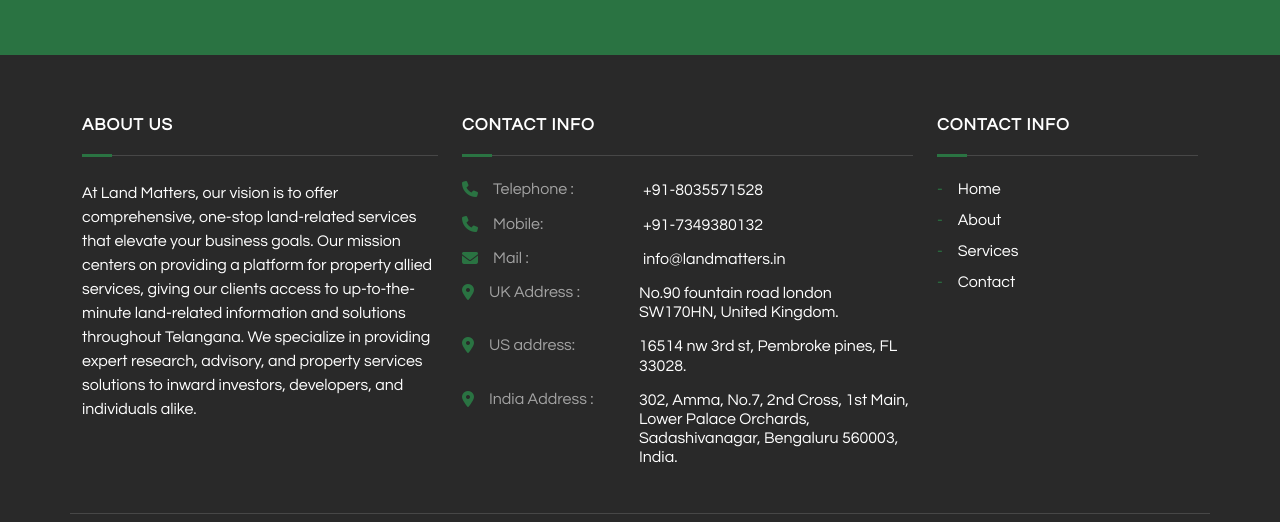
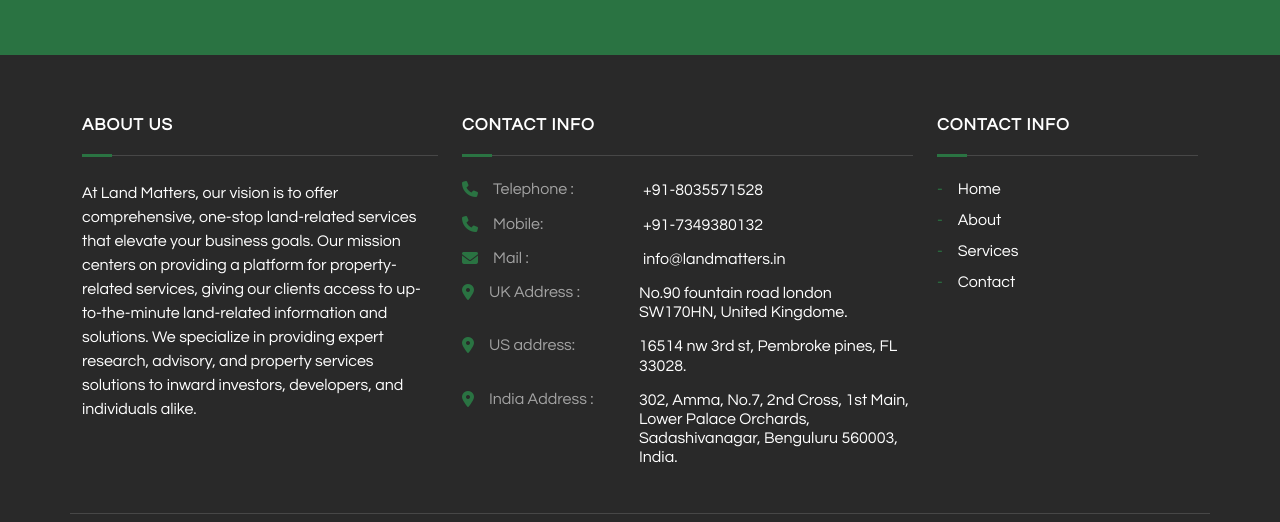
Before and after one commit to saiteja501/saiteja501.github.io, a plain HTML site: page index.html in a window 1280 px wide. Shown: the part 4424-4946 px from the top of the page. Drawn offline with nearby package versions, Linux system fonts and the light colour scheme.

Commit message:
who we are added

```diff
--- a/index.html
+++ b/index.html
@@ -818,8 +818,11 @@
                   <div class="col-sm-12 col-md-4 col-lg-4">
                      <div class="footer-heading">
                         <h3>ABOUT US </h3>
-                        <p>At Land Matters, our vision is to offer comprehensive, one-stop land-related services that elevate your business goals. Our mission centers on providing a platform for property allied services, giving our clients access to up-to-the-minute land-related information and solutions throughout Telangana. We specialize in providing expert research,
-                            advisory, and property services solutions to inward investors, developers, and individuals alike.</p>
+                        <p>At Land Matters, our vision is to offer comprehensive, one-stop land-related services that elevate your
+                            business goals. Our mission centers on providing a platform for property-related services, giving our
+                             clients access to up-to-the-minute land-related information and solutions. We specialize in
+                            providing expert research, advisory, and property services solutions to inward investors, developers,
+                            and individuals alike.</p>
                      </div>
                   </div>
                   <div class="col-sm-12 col-md-4 col-lg-5">
@@ -844,7 +847,7 @@
                            <li>
                               <i class="fa-solid fa-location-dot"></i>
                               <span>UK Address :</span>
-                              <a href=""> No.90 fountain road london SW170HN, United Kingdom.</a>
+                              <a href=""> No.90 fountain road london SW170HN, United Kingdome.</a>
 
 
                            </li>
@@ -860,7 +863,7 @@
                                  No.7, 2nd Cross, 1st Main,
                                  Lower Palace Orchards,
                                  Sadashivanagar,
-                                 Bengaluru 560003,
+                                 Benguluru 560003,
                                  India.</a>
 
 
@@ -941,9 +944,8 @@
 //   duration: 1000
 // });
 //       </script>
-//       <script>
 
-//    wow.init();
+
       </script>
    </body>
 </html>
```
